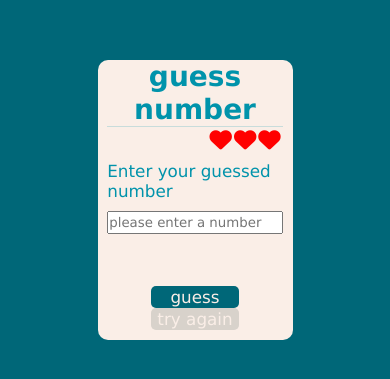
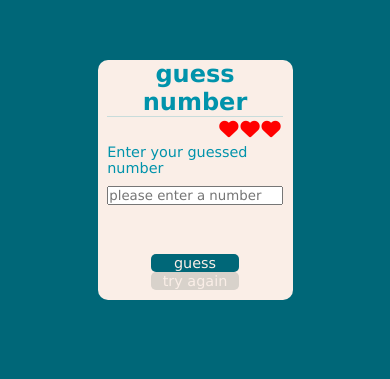
Before and after one commit to ckyhayrettin/say--bilme-oyunu, a plain HTML site: page index.html in a window 390 px wide. Shown: the part 109-488 px from the top of the page. Drawn offline with Linux system fonts and the light colour scheme.

Commit message:
son hali

```diff
--- a/index.html
+++ b/index.html
@@ -16,12 +16,10 @@
         <h1>guess number</h1>
         <div class="gamebox">
             <div class="gamebox_head" id="hearts">
-                <i id="heart" class="fa-solid fa-heart color-red fa-2x"
-                    style="color: red; margin-top: 2px; margin-right: 2px"></i>
-                <i id="heart" class="fa-solid fa-heart color-red fa-2x"
-                    style="color: red; margin-top: 2px; margin-right: 2px"></i>
-                <i id="heart" class="fa-solid fa-heart color-red fa-2x"
-                    style="color: red; margin-top: 2px; margin-right: 2px"></i>
+                <i class="fa-solid fa-heart color-red fa-2x" style="color: red; margin-top: 2px; margin-right: 2px"></i>
+                <i class="fa-solid fa-heart color-red fa-2x" style="color: red; margin-top: 2px; margin-right: 2px"></i>
+                <i class="fa-solid fa-heart color-red fa-2x" style="color: red; margin-top: 2px; margin-right: 2px"></i>
+
             </div>
             <div class="gamebox_body">
                 <p class="text">Enter your guessed number</p>
--- a/script.js
+++ b/script.js
@@ -25,12 +25,12 @@ function oynat() {
             predictedNumber.style.color = 'black';
             btnGues.classList.add('btn_hide');
             btnagain.classList.remove('btn_hide');
+            stopGame();
 
         } else {
             predictedNumber.innerText = 'yanlış bildiniz'
             predictedNumber.style.backgroundColor = 'red';
-            predictedNumber.style.color = 'black';
-            let hearts = document.querySelectorAll('#hearts > i')[hak - 0];
+            predictedNumber.style.color = 'black'; let hearts = document.querySelectorAll('#hearts > i')[hak - 0];
             hearts.classList.add('can');
         }
         if (hak === 0) {
--- a/style.scss
+++ b/style.scss
@@ -12,7 +12,7 @@ html {
     /* 1rem =16px*/
 
     @media only screen and(max-width: 900px) {
-        font-size: 70%;
+        font-size: 60%;
     }
 
 }
```
Also changed, not shown: style.css.
